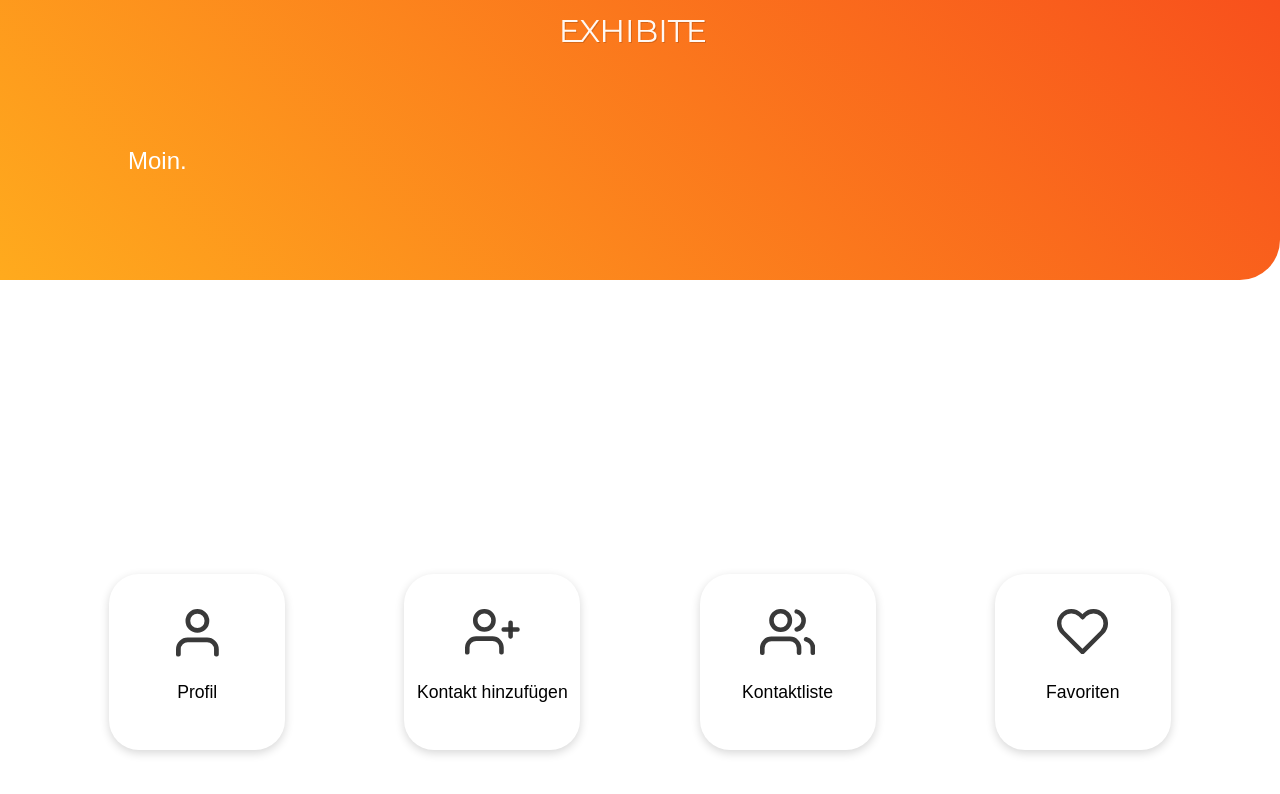
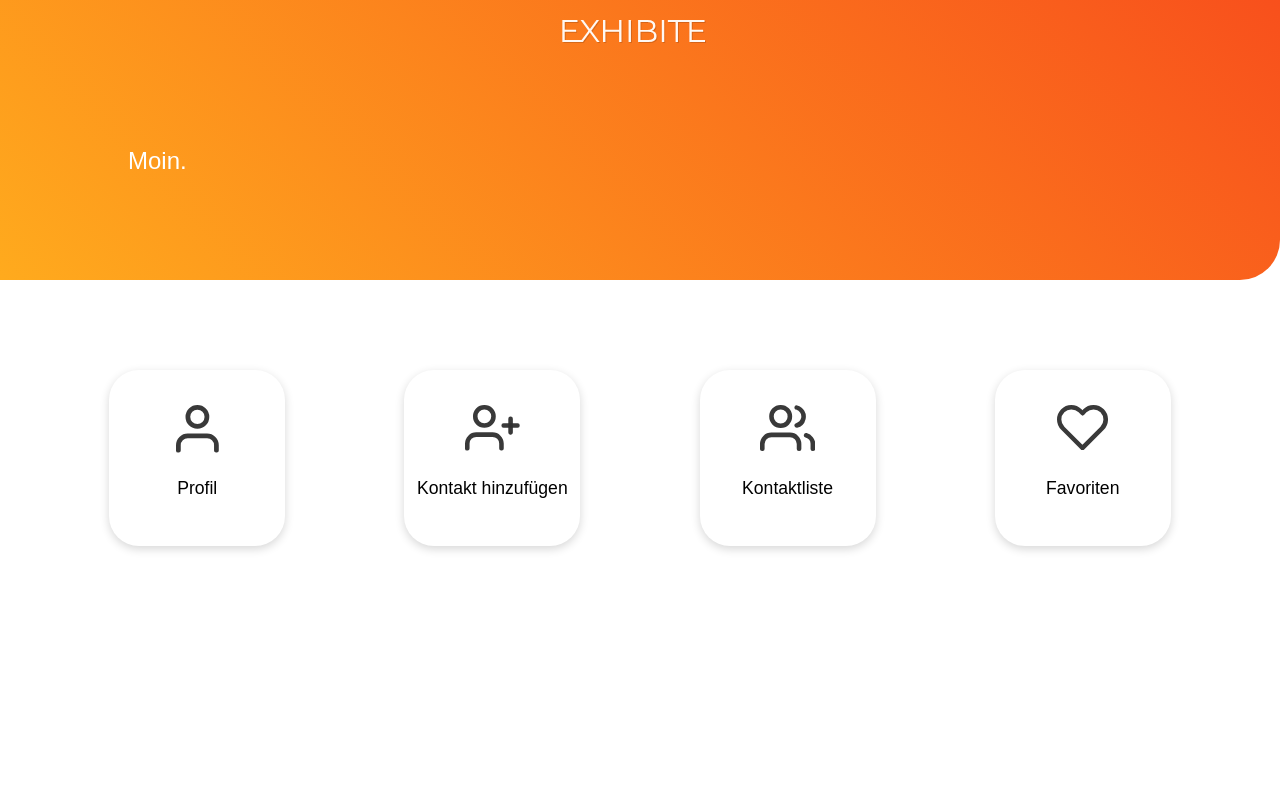
Before and after one commit to soerenstein/capstone-project, a React (Create React App) app: page / in a window 1280 px wide. Shown: the top 794 px of the page. Built offline with nearby package versions, Linux system fonts and the light colour scheme; a web font is replaced by a local one.

Commit message:
Minor fixes

```diff
--- a/src/components/HomePage/NavButtons.js
+++ b/src/components/HomePage/NavButtons.js
@@ -42,8 +42,9 @@ export default function NavButtons() {
 const NavWrapper = styled.div`
   position: fixed;
   bottom: 5%;
+  height: 50vh;
   display: flex;
-  width: 100%;
+  width: 100vw;
   flex-wrap: wrap;
   justify-content: space-evenly;
   margin-top: 20px;
```
Lines whose indentation alone changed are shown as unchanged.
